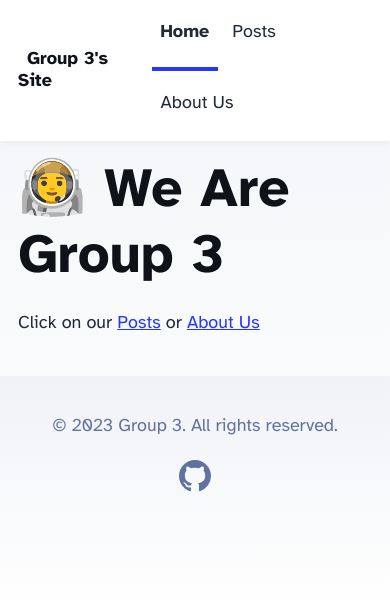
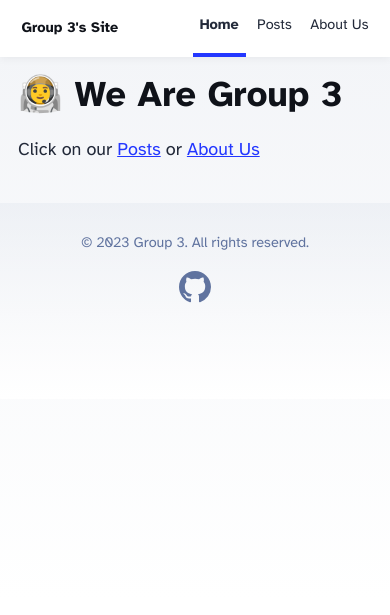
Before and after one commit to nima9/keyless-car, an Astro site: page / in a window 390 px wide. Built offline with nearby package versions, Linux system fonts and the light colour scheme; Astro itself is replaced by a stand-in of ours.

Commit message:
added mobile styling and added final ppt

```diff
--- a/src/pages/blog/index.astro
+++ b/src/pages/blog/index.astro
@@ -40,7 +40,7 @@ const posts = (await getCollection('blog')).sort(
 				text-align: center;
 			}
 			ul li:first-child img {
-				max-width: 43%;
+				max-width: 85%;
 				border-radius: 12px;
 			}
 			ul li:first-child .title {
--- a/src/styles/global.css
+++ b/src/styles/global.css
@@ -130,6 +130,36 @@ hr {
   body {
     font-size: 18px;
   }
+  .hero-image img {
+    max-width: 100%;
+    border-radius: 12px;
+  }
+  .hero-image {
+    margin-bottom: 1em;
+  }
+
+  ul li:first-child img {
+    max-width: 100%;
+    border-radius: 12px;
+  }
+
+
+  header, footer {
+    padding: 0.5em; /* reduce padding to make header less thick */
+    text-align: center;
+    font-size: 0.8em; /* reduce font size to make text smaller */
+  }
+
+  h1 {
+    font-size: 2em;
+    margin-bottom: 0.5em;
+  }
+
+  h2 {
+    font-size: 1.75em;
+    margin-bottom: 0.5em;
+  }
+
   main {
     padding: 1em;
   }
```
Also changed, not shown: src/content/blog/final-ppt.md (added, +11 -0 lines), src/layouts/BlogPost.astro (+19 -2 lines), public/final-ppt.jpg (added).
